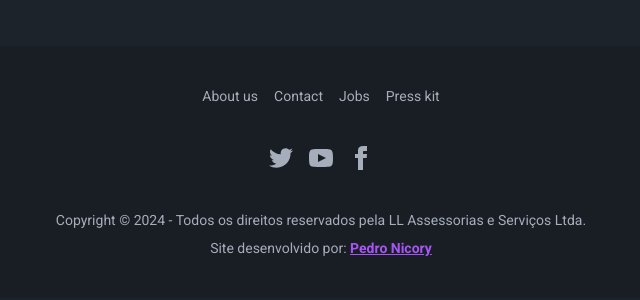
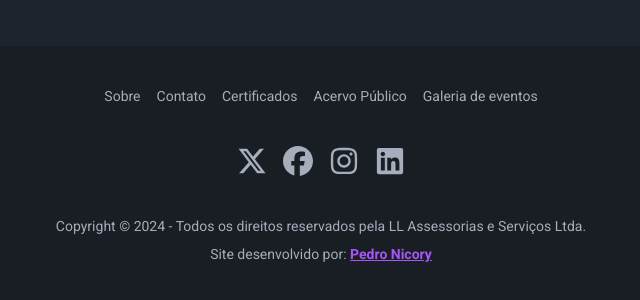
Before and after one commit to nicoryy/llassessoria-nextjs, a Next.js app: page /sobre in a window 1280 px wide. Shown: the part 1174-1474 px from the top of the page, without its empty margins (319-959 px from the left). Built offline with nearby package versions, Linux system fonts and the light colour scheme.

Commit message:
refactor: links and icons changed

```diff
--- a/components/layout/Footer.tsx
+++ b/components/layout/Footer.tsx
@@ -1,53 +1,41 @@
+import Link from "next/link";
+import {
+  FaFacebook,
+  FaInstagram,
+  FaLinkedin,
+  FaXTwitter,
+} from "react-icons/fa6";
+
 const Footer = () => {
   return (
     <footer className="footer footer-center bg-base-200 text-base-content rounded p-10">
       <nav className="grid grid-flow-col gap-4">
-        <a className="link link-hover">About us</a>
-        <a className="link link-hover">Contact</a>
-        <a className="link link-hover">Jobs</a>
-        <a className="link link-hover">Press kit</a>
+        <a className="link link-hover">Sobre</a>
+        <a className="link link-hover">Contato</a>
+        <a className="link link-hover">Certificados</a>
+        <a className="link link-hover">Acervo Público</a>
+        <a className="link link-hover">Galeria de eventos</a>
       </nav>
       <nav>
         <div className="grid grid-flow-col gap-4">
-          <a>
-            <svg
-              xmlns="http://www.w3.org/2000/svg"
-              width="24"
-              height="24"
-              viewBox="0 0 24 24"
-              className="fill-current"
-            >
-              <path d="M24 4.557c-.883.392-1.832.656-2.828.775 1.017-.609 1.798-1.574 2.165-2.724-.951.564-2.005.974-3.127 1.195-.897-.957-2.178-1.555-3.594-1.555-3.179 0-5.515 2.966-4.797 6.045-4.091-.205-7.719-2.165-10.148-5.144-1.29 2.213-.669 5.108 1.523 6.574-.806-.026-1.566-.247-2.229-.616-.054 2.281 1.581 4.415 3.949 4.89-.693.188-1.452.232-2.224.084.626 1.956 2.444 3.379 4.6 3.419-2.07 1.623-4.678 2.348-7.29 2.04 2.179 1.397 4.768 2.212 7.548 2.212 9.142 0 14.307-7.721 13.995-14.646.962-.695 1.797-1.562 2.457-2.549z"></path>
-            </svg>
-          </a>
-          <a>
-            <svg
-              xmlns="http://www.w3.org/2000/svg"
-              width="24"
-              height="24"
-              viewBox="0 0 24 24"
-              className="fill-current"
-            >
-              <path d="M19.615 3.184c-3.604-.246-11.631-.245-15.23 0-3.897.266-4.356 2.62-4.385 8.816.029 6.185.484 8.549 4.385 8.816 3.6.245 11.626.246 15.23 0 3.897-.266 4.356-2.62 4.385-8.816-.029-6.185-.484-8.549-4.385-8.816zm-10.615 12.816v-8l8 3.993-8 4.007z"></path>
-            </svg>
-          </a>
-          <a>
-            <svg
-              xmlns="http://www.w3.org/2000/svg"
-              width="24"
-              height="24"
-              viewBox="0 0 24 24"
-              className="fill-current"
-            >
-              <path d="M9 8h-3v4h3v12h5v-12h3.642l.358-4h-4v-1.667c0-.955.192-1.333 1.115-1.333h2.885v-5h-3.808c-3.596 0-5.192 1.583-5.192 4.615v3.385z"></path>
-            </svg>
-          </a>
+          <Link href="/" className="link link-hover">
+            <FaXTwitter size={30} />
+          </Link>
+          <Link href="/" className="link link-hover">
+            <FaFacebook size={30} />
+          </Link>
+          <Link href="/" className="link link-hover">
+            <FaInstagram size={30} />
+          </Link>
+          <Link href="/" className="link link-hover">
+            <FaLinkedin size={30} />
+          </Link>
         </div>
       </nav>
       <aside>
         <p>
-          Copyright © {new Date().getFullYear()} - Todos os direitos reservados pela LL Assessorias
-          e Serviços Ltda.
+          Copyright © {new Date().getFullYear()} - Todos os direitos reservados
+          pela LL Assessorias e Serviços Ltda.
         </p>
         <p>
           Site desenvolvido por:{" "}
```
